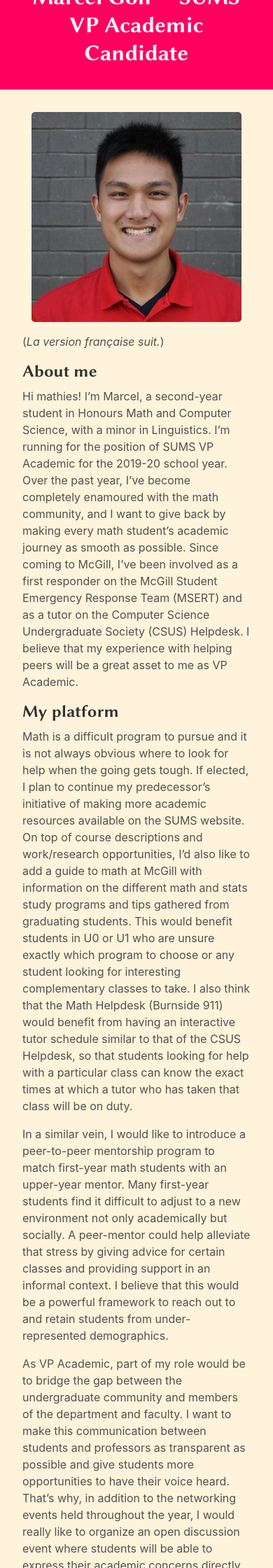
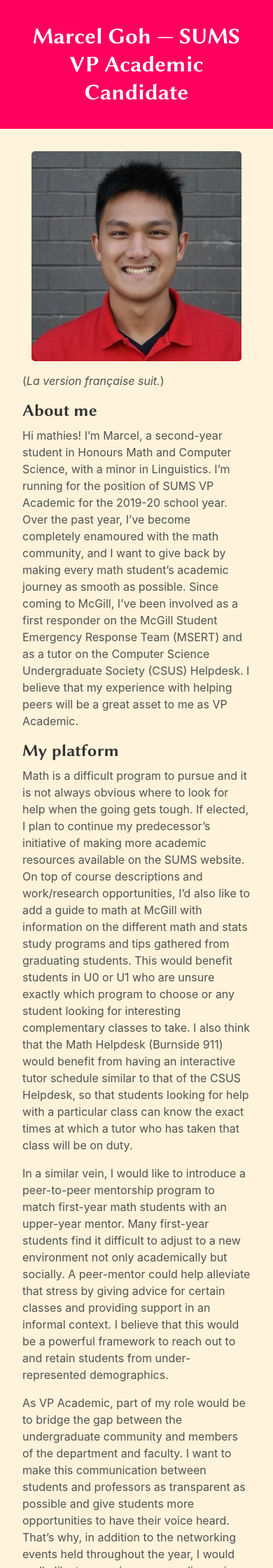
Before and after one commit to marcelgoh/marcelgoh.github.io, a Jekyll site: the page built from vote/index.md, in a window 390 px wide. Shown: the top 2240 px of the page at 70% size. Built offline with Jekyll 4.4.1, drawn with Linux system fonts in a browser that asks for light colours; some web fonts are replaced.

Commit message:
Tweaks for mobile view

```diff
--- a/_layouts/specpage.html
+++ b/_layouts/specpage.html
@@ -5,13 +5,10 @@
 <header>
   <center><h1 class="page-title">{{ page.title }}</h1></center>
 </header>
+
+
+
 <div class="content">
   {{ content }}
 </div>
 <br>
-<center>
-<p>
-    <a class="side-link"
-       href="https://marcelgoh.github.io">Back to homepage.</a>
-</p>
-</center>
--- a/_sass/hydeout/_layout.scss
+++ b/_sass/hydeout/_layout.scss
@@ -128,7 +128,7 @@
 .container > header {
   background: transparent;
   color: white;
-  margin: ($heading-spacing - $section-spacing)
+  margin: //($heading-spacing - $section-spacing)
           $section-spacing
           $section-spacing;
 
--- a/vote/index.md
+++ b/vote/index.md
@@ -38,3 +38,10 @@
 Merci d'avoir considéré ma plateforme ! Si vous avez une question ou un commentaire, n'hésitez pas à me contacter : je suis actuellement en échange à Prague, mais vous pouvez m'[envoyer un message](https://www.facebook.com/marcel.goh.1) ou me [contacter par courriel](mailto:marcel.goh@mail.mcgill.ca). J'espère vous avoir de mon côté lorsque les urnes s'ouvriront du 27 au 28 mars.
 
 <center>* * *</center>
+<br>
+<center>
+<p>
+    <a class="side-link"
+       href="/">Back to homepage.</a>
+</p>
+</center>
```
